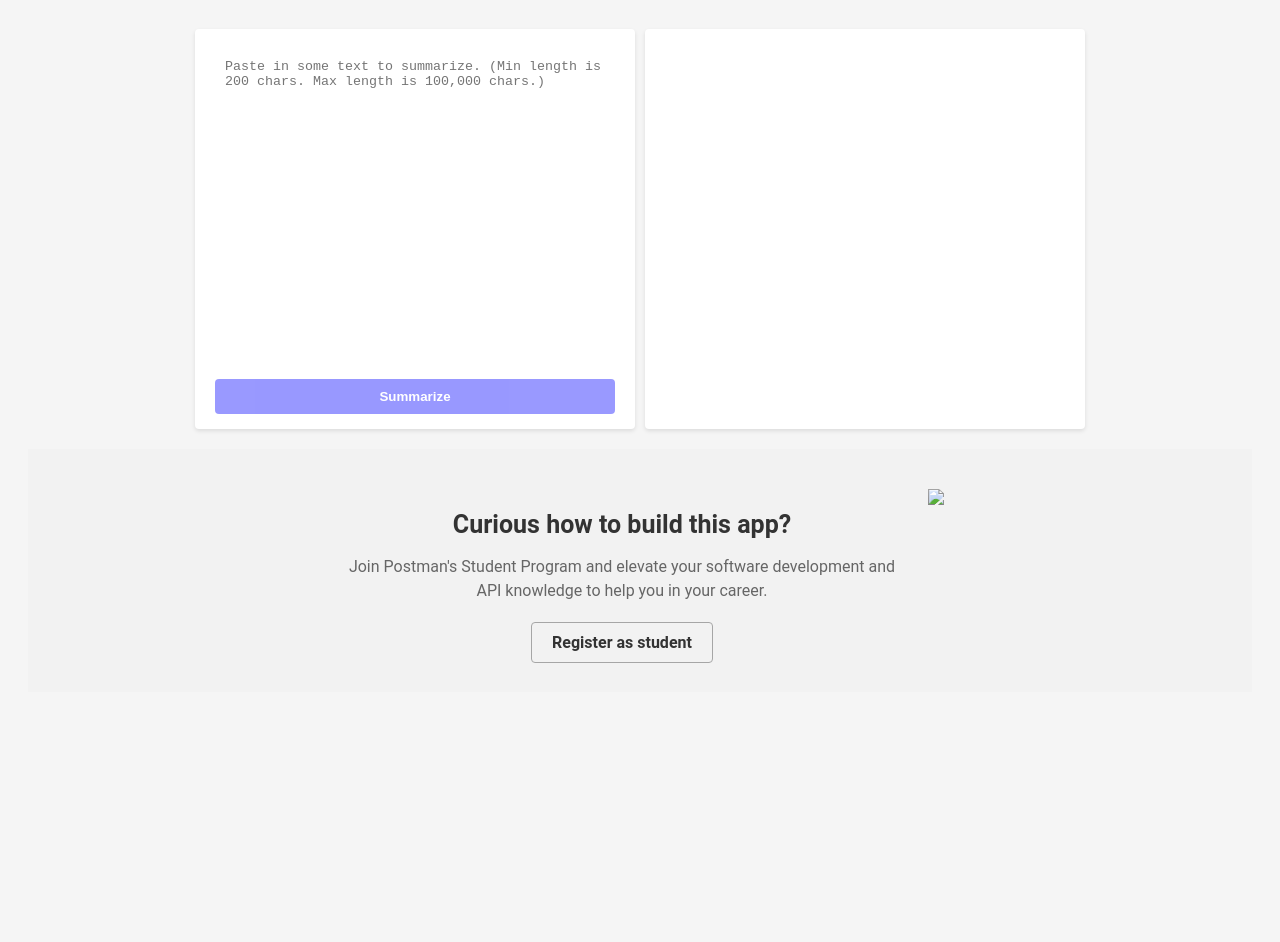
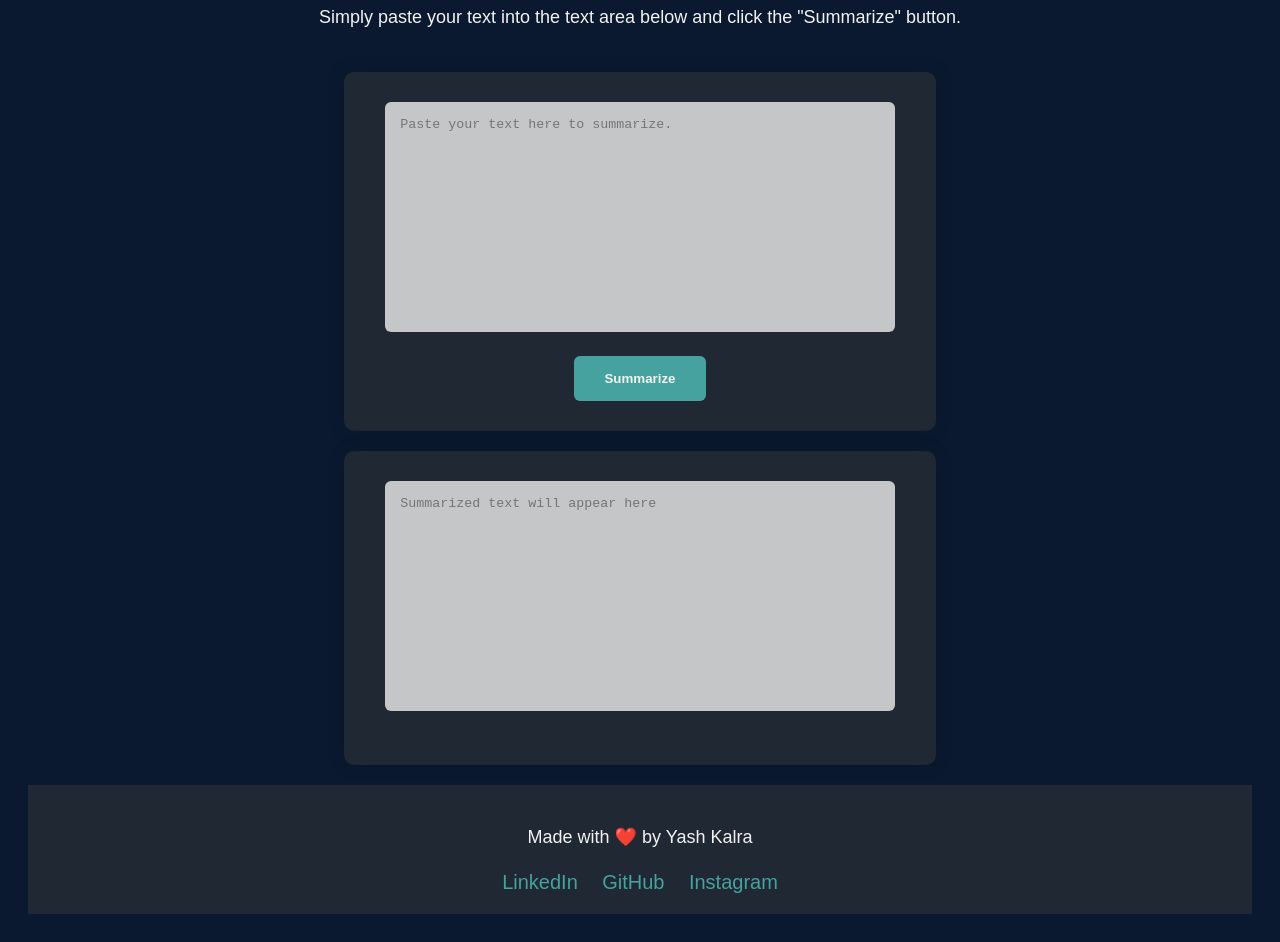
Before and after one commit to Yashkalra12/AI-Text-Summarizer-App, a website: page public/index.html in a window 1280 px wide. Shown: the part 229-1171 px from the top of the page. Before the commit the page ends 949 px from the top, so only its background shows below. Drawn offline with Linux system fonts and the light colour scheme.

Commit message:
UI Update

```diff
--- a/public/index.html
+++ b/public/index.html
@@ -1,37 +1,68 @@
 <!DOCTYPE html>
 <html lang="en">
   <head>
-    <meta charset="UTF-8">
-    <meta name="viewport" content="width=device-width, initial-scale=1.0">
-    <meta http-equiv="X-UA-Compatible" content="ie=edge">
+    <meta charset="UTF-8" />
+    <meta name="viewport" content="width=device-width, initial-scale=1.0" />
+    <meta http-equiv="X-UA-Compatible" content="ie=edge" />
     <title>Super Text Summarizer App</title>
-    <link rel="stylesheet" href="stylesheets.css">
+    <link rel="stylesheet" href="stylesheets.css" />
   </head>
   <body>
-    <h1>Super Text Summarizer App</h1>
-    <p> Welcome to the Super Text Summarizer App! This app leverages the power of Artificial Intelligence APIs to provide concise summaries of long texts. Whether you have a lengthy article, research paper, or any other text document that you want to summarize quickly, our app can assist you. </p>
-    <p> Simply paste your text into the text area below and click the "Submit" button. </p>
+    <header>
+      <h1>Super Text Summarizer</h1>
+    </header>
+
+    <main>
+      <p>
+        Welcome to the Super Text Summarizer! This app utilizes cutting-edge AI
+        technology to provide concise summaries of lengthy texts.
+      </p>
+      <p>
+        Whether it's an article, research paper, or any other text document, our
+        app can help you summarize it quickly and efficiently.
+      </p>
+      <p>
+        Simply paste your text into the text area below and click the
+        "Summarize" button.
+      </p>
+
       <div class="container">
         <div class="text-box">
-        <textarea id="text_to_summarize" name="text_to_summarize" placeholder="Paste in some text to summarize. (Min length is 200 chars. Max length is 100,000 chars.)" maxlength="100000"></textarea>
-        <button id="submit-button" class="submit-button" >
+          <textarea
+            id="text_to_summarize"
+            name="text_to_summarize"
+            placeholder="Paste your text here to summarize."
+            maxlength="100000"
+          ></textarea>
+          <button id="submit-button" class="submit-button">
             <span class="submit-button-text">Summarize</span>
           </button>
         </div>
         <div class="text-box">
-      <textarea id="summary" name="summarized_text" placeholder="Summarized text will appear here"> </textarea>
+          <textarea
+            id="summary"
+            name="summarized_text"
+            placeholder="Summarized text will appear here"
+          ></textarea>
         </div>
       </div>
-    <section class="cta-section">
-      <div class="cta-content">
-        <div class="cta-text">
-        <h2>Curious how to build this app?</h2>
-        <p>Join Postman's Student Program and elevate your software development and API knowledge to help you in your career.</p>
-          <a href="https://www.postman.com/student-program/student-expert/?utm_campaign=CGC&utm_medium=referral&utm_source=internal&utm_term=pbl-skilljar&utm_content=pbl_summariser_app" class="cta-button" target="_blank" rel="noopener nofollow">Register as student</a>
+    </main>
+
+    <footer>
+      <p>Made with ❤️ by Yash Kalra</p>
+      <div class="social-links">
+        <a href="https://www.linkedin.com/in/yashkalra12/" target="_blank"
+          >LinkedIn</a
+        >
+        <a href="https://github.com/Yashkalra12" target="_blank">GitHub</a>
+        <a
+          href="https://www.instagram.com/your-instagram-username"
+          target="_blank"
+          >Instagram</a
+        >
       </div>
-        <img src="images/learning.png"></img>
-      </div>
-    </section>
-    <script typre="module" src="script.js"></script>
+    </footer>
+
+    <script type="module" src="script.js"></script>
   </body>
 </html>
--- a/public/stylesheets.css
+++ b/public/stylesheets.css
@@ -1,76 +1,34 @@
-.cta-section {
-    background-color: #f2f2f2;
-    padding: 40px;
+body {
+  font-family: "Arial", sans-serif;
+  background-color: #0a192f;
+  color: #f2f2f2;
+  padding: 20px;
 }
 
-  .cta-content {
-    justify-content: center;
-    display: flex;
-    flex-wrap: nowrap;
-  }
-
-  .cta-text {
-    flex-basis: 50%;
-    padding-right: 20px;
-  }
-
-  .cta-content h2 {
-    font-size: 25px;
-    color: #333;
-    margin-bottom: 10px;
-  }
-
-  .cta-content p {
-    font-size: 16px;
-    color: #666;
-    padding-bottom: 10px;
-  }
-
-  .cta-button {
-    padding: 10px 20px;
-    border: 1px solid #A6A6A6;
-    width: 300px;
-    max-height: 40px;
-    color: #333;
-    font-weight: bold;
-    text-decoration: none;
-    border-radius: 4px;
-    transition: background-color 0.3s ease;
-  }
-
-  .cta-button:hover {
-    border-color: #333333;
-  }
-
-  img {
-    max-height:200px;
-    max-width: auto;
-  }
-
-  body {
-    font-family: 'Roboto', sans-serif;
-    background-color: #f5f5f5;
-    padding: 20px;
-    text-align: center
+header {
+  text-align: center;
 }
 
 h1 {
+  font-weight: bold;
+  color: #66fcf1;
+  margin-bottom: 30px;
+  font-size: 42px;
+}
+
+main {
   text-align: center;
-    font-weight: bold;
-    color: #333;
-    margin-bottom: 30px;
-    font-size: 32px;
 }
 
 p {
-    line-height: 1.5;
+  line-height: 1.6;
   margin-bottom: 20px;
   font-size: 18px;
 }
 
 .container {
   display: flex;
-    gap: 10px;
+  gap: 20px;
   flex-wrap: wrap;
   justify-content: center;
   margin: 0 auto;
@@ -78,87 +36,57 @@
 }
 
 .text-box {
-    width: 400px;
-    border-radius: 4px;
-    box-shadow: 0 2px 4px rgba(0, 0, 0, 0.1);
-    display: flex;
-    flex-direction: column;
-    padding: 20px;
-    background-color: #ffffff
+  width: 45%;
+  border-radius: 10px;
+  box-shadow: 0 0 20px rgba(0, 0, 0, 0.1);
+  padding: 30px;
+  background-color: #1f2833;
 }
 
 textarea {
-    height: 300px;
+  width: 90%;
+  height: 200px;
   resize: none;
   border: none;
-    padding: 10px;
-    margin-bottom: 10px;
+  padding: 15px;
+  margin-bottom: 20px;
+  border-radius: 6px;
+  background-color: #c5c6c7;
+  color: #0a192f;
 }
 
 .submit-button {
-    position: relative;
-    background-color: blue;
-    color: #ffffff;
+  background-color: #45a29e;
+  color: #f2f2f2;
   font-weight: bold;
-    border-radius: 4px;
   border: none;
-    padding: 10px 20px;
+  padding: 15px 30px;
+  border-radius: 6px;
   cursor: pointer;
-    margin-bottom: -5px;
+  transition: background-color 0.3s ease;
+}
+
+.submit-button:hover {
+  background-color: #66fcf1;
 }
 
 .submit-button-text {
-    color: #ffffff;
-    transition: all 0.2s;
+  color: inherit;
 }
 
-  .submit-button:disabled{
-    position: relative;
-    background-color: blue;
-    color: #ffffff;
-    opacity: 40%;
-    font-weight: bold;
-    border-radius: 4px;
-    border: none;
-    padding: 10px 20px;
-    border-radius: 4px;
-    cursor: pointer;
-    margin-bottom: -5px;
+footer {
+  background-color: #1f2833;
+  padding: 20px;
+  text-align: center;
 }
 
-  .submit-button--loading .submit-button-text {
-    visibility: hidden;
-    opacity: 0;
+.social-links a {
+  margin: 0 10px;
+  color: #45a29e;
+  text-decoration: none;
+  font-size: 20px;
 }
 
-  .submit-button--loading::after {
-      content: "";
-      position: absolute;
-      width: 16px;
-      height: 16px;
-      top: 0;
-      left: 0;
-      right: 0;
-      bottom: 0;
-      margin: auto;
-      border: 4px solid transparent;
-      border-top-color: #ffffff;
-      border-radius: 50%;
-      animation: button-loading-spinner 1s ease infinite;
+.social-links a:hover {
+  text-decoration: underline;
 }
-
-  @media (max-width: 768px) {
-    .container {
-      flex-direction: column;
-    }
-  }
-
-  @keyframes button-loading-spinner {
-      from {
-          transform: rotate(0turn);
-      }
-
-      to {
-          transform: rotate(1turn);
-      }
-  }
```
Lines whose indentation alone changed are shown as unchanged.
